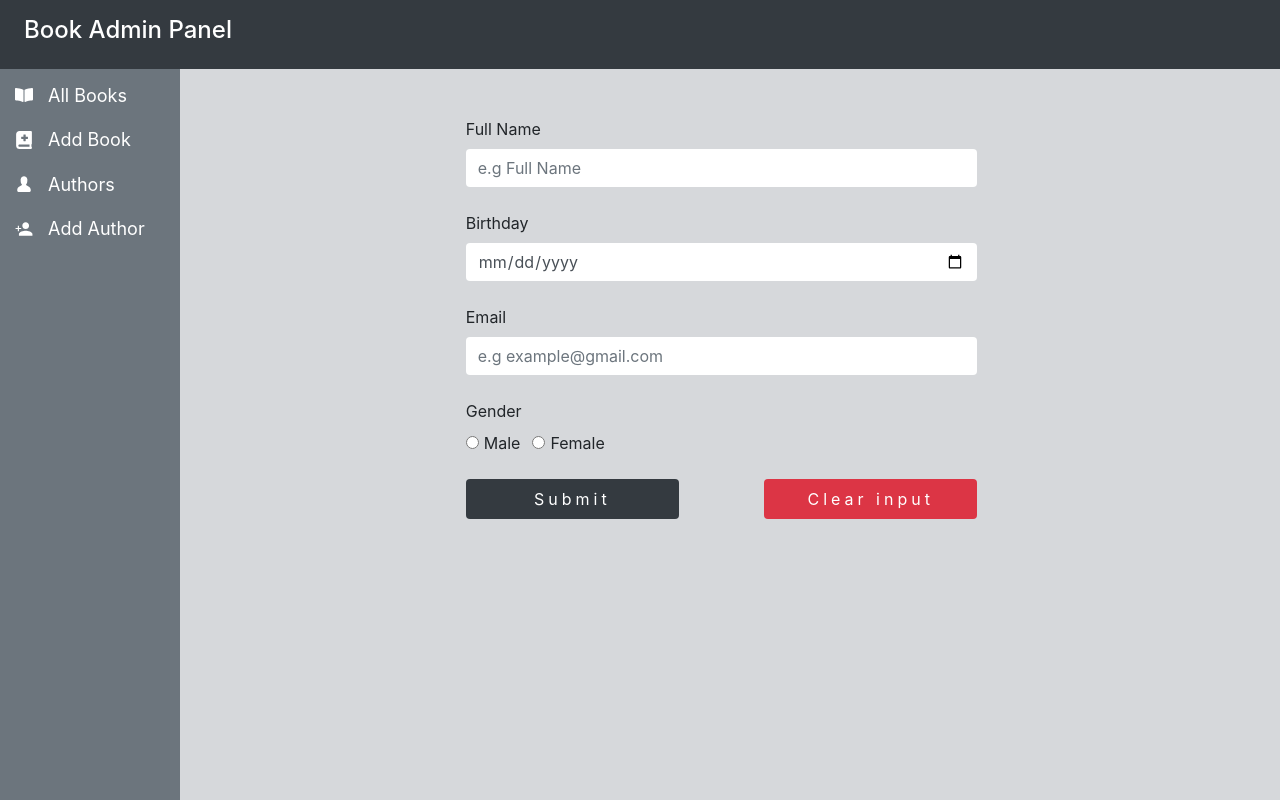
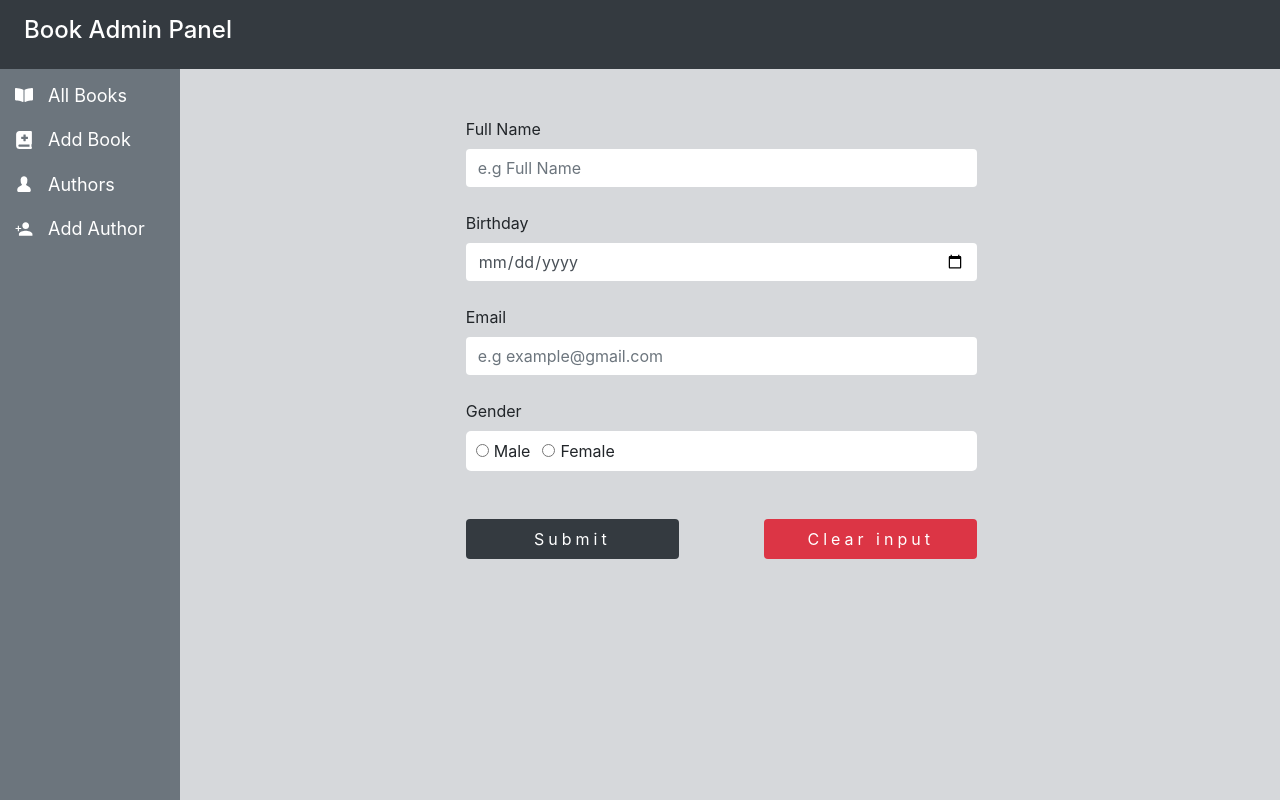
Before and after one commit to BahramIsmayilov/admin-panel-first, a React (Create React App) app: page /addAuthor in a window 1280 px wide. Built offline with nearby package versions, Linux system fonts and the light colour scheme; no server answers.

Commit message:
some change in radio button`s style

```diff
--- a/src/index.css
+++ b/src/index.css
@@ -126,3 +126,11 @@ a:hover {
   transform: translateX(-50%);
 }
 /* ##### end of loading ##### */
+/* ##### author ##### */
+
+.radio-button {
+  background-color: var(--mainWhite);
+  padding: 8px 10px;
+  border-radius: 5px;
+}
+/* ##### end of add author ##### */
--- a/src/pages/AddAuthor.js
+++ b/src/pages/AddAuthor.js
@@ -77,8 +77,9 @@ const AddAuthor = () => {
               />
             </div>
 
-            <div className="form-group mb-4">
-              <label className="d-block">Gender</label>
+            <label>Gender</label>
+            <div className="form-group mb-4 radio-button">
+              <div></div>
               <div className="form-check form-check-inline">
                 <input
                   className="form-check-input"
@@ -108,7 +109,7 @@ const AddAuthor = () => {
                 </label>
               </div>
             </div>
-            <div className="coltext-center mt-4">
+            <div className="coltext-center mt-5">
               {edit ? (
                 <button
                   type="submit"
```
